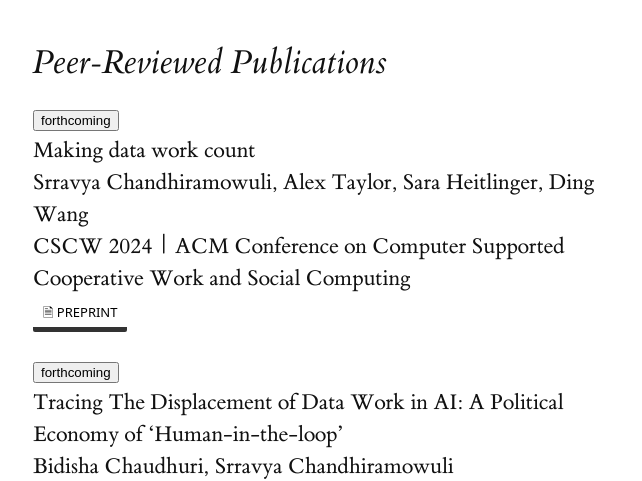
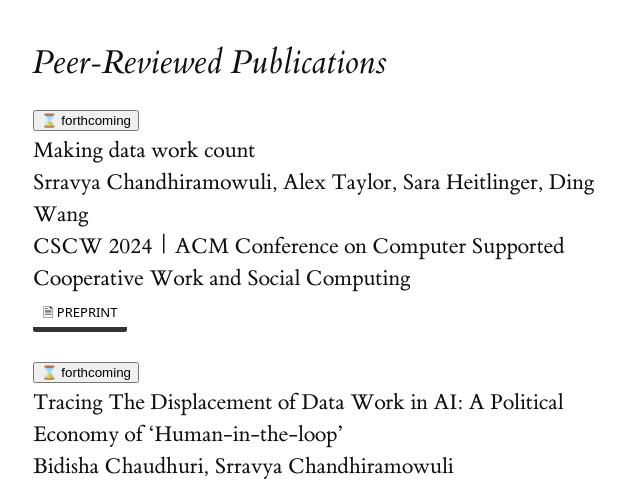
Before and after one commit to srravya/srravya.github.io, a Jekyll site: the page built from publications/index.md, in a window 1280 px wide and 900 px high. Shown: the part 303-784 px from the top of the window, without its empty margins (127-769 px from the left). Built offline with Jekyll 4.4.1, drawn with Linux system fonts in a browser that asks for light colours; some of the changed text lies outside the part shown.

```diff
--- a/publications/index.md
+++ b/publications/index.md
@@ -6,13 +6,13 @@ description: A selected list of my research
 
 ## Peer-reviewed publications
 
-<button clas=infopill>forthcoming</button><br>
+<button clas=infopill>⌛ forthcoming</button><br>
 Making data work count<br>
 Srravya Chandhiramowuli, Alex Taylor, Sara Heitlinger, Ding Wang<br>
 CSCW 2024 | ACM Conference on Computer Supported Cooperative Work and Social Computing<br>
 <a class=linkpill href="https://arxiv.org/abs/2311.18046">🗎 PREPRINT</a>
 
-<button clas=infopill>forthcoming</button><br>
+<button clas=infopill>⌛ forthcoming</button><br>
 Tracing The Displacement of Data Work in AI: A Political Economy of ‘Human-in-the-loop’<br>
 Bidisha Chaudhuri, Srravya Chandhiramowuli<br>
 ESTS | Engaging Science, Technology, and Society
@@ -41,7 +41,7 @@ Handbook of Global Social Theory. Sage Publications. 2024.
 
 ## Reports, reviews, commentary
 
-<button clas=infopill>forthcoming</button><br>
+<button clas=infopill>⌛ forthcoming</button><br>
 Book Review of The Political Lives of Information: Information and the Production of Development in India by Janaki Srinivasan<br>
 Srravya Chandhiramowuli<br>
 2024 | Information & Culture journal<br>
```
